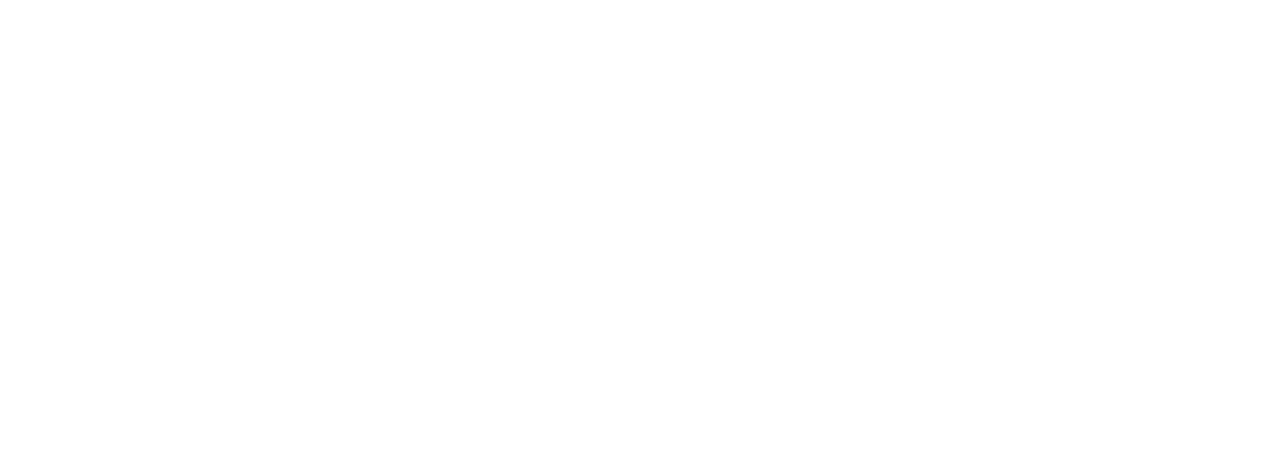
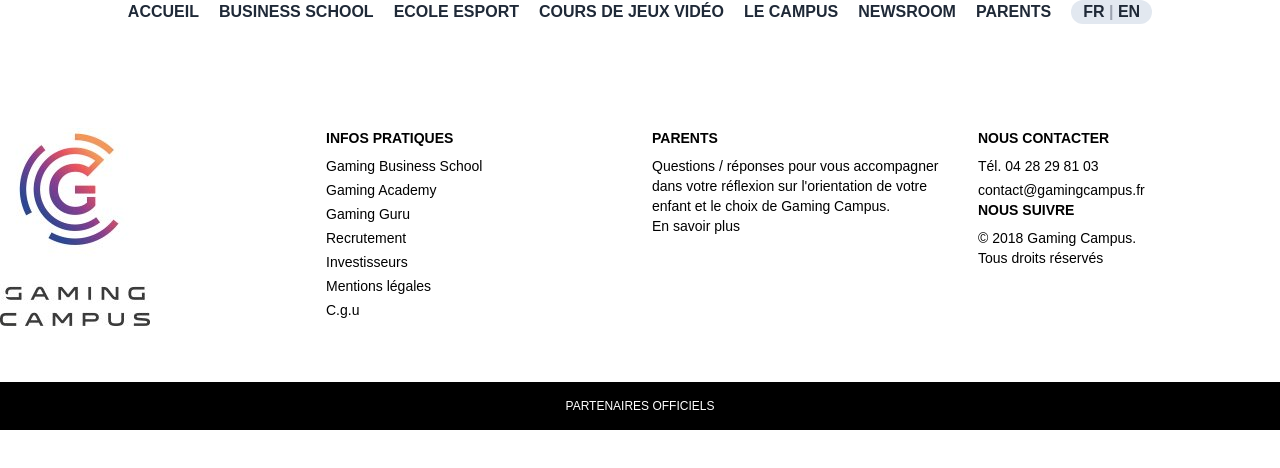
Before and after one commit to Crackzul/2Gaming-Campus, a website: page index.html in a window 1280 px wide. Drawn offline with Linux system fonts and the light colour scheme; a web font is replaced by a local one.

Commit message:
le squelette est fait

```diff
--- a/index.html
+++ b/index.html
@@ -6,7 +6,64 @@
     <title>Gaming Campus</title>
     <link rel="stylesheet" href="dist/styles.css">
 </head>
-<body>
-</body>
+<body class="font-montserrat bg-white text-gray-800">
 
-</html>
+    <header class="">
+        <nav class="hidden md:flex justify-center items-start gap-5 text-base container mx-auto">
+          <a href="#" class="hover:text-purple-600 font-semibold">ACCUEIL</a>
+          <a href="#" class="hover:text-purple-600 font-semibold">BUSINESS SCHOOL</a>
+          <a href="#" class="hover:text-purple-600 font-semibold">ECOLE ESPORT</a>
+          <a href="#" class="hover:text-purple-600 font-semibold">COURS DE JEUX VIDÉO</a>
+          <a href="#" class="hover:text-purple-600 font-semibold">LE CAMPUS</a>
+          <a href="#" class="hover:text-purple-600 font-semibold">NEWSROOM</a>
+          <a href="#" class="hover:text-purple-600 font-semibold">PARENTS</a>
+          <div class="bg-slate-200 rounded-full px-3 font-semibold">
+          <a href="#" class="hover:text-purple-600 font-semibold">FR</a>
+          <span class="text-gray-400">|</span>
+          <a href="#" class="hover:text-purple-600 font-semibold">EN</a>
+          </div>
+        </nav>
+    </header>
+
+    <main>
+    </main>
+    <footer class="text-black mt-16">
+      <div class="container py-10 grid grid-cols-1 md:grid-cols-4 gap-6 text-sm">
+        <div>
+          <img src="Assets/images/logo-gc-footer.jpg" alt="Logo" class="h-30 mb-4">
+        </div>
+        <div>
+          <h4 class="font-bold mb-2">INFOS PRATIQUES</h4>
+          <ul class="space-y-1">
+            <li><a href="#">Gaming Business School</a></li>
+            <li><a href="#">Gaming Academy</a></li>
+            <li><a href="#">Gaming Guru</a></li>
+            <li><a href="#">Recrutement</a></li>
+            <li><a href="#">Investisseurs</a></li>
+            <li><a href="#">Mentions légales</a></li>
+            <li><a href="#">C.g.u</a></li>
+          </ul>
+        </div>
+        <div>
+          <h4 class="font-bold mb-2">PARENTS</h4>
+          <p>Questions / réponses pour vous accompagner dans votre réflexion sur l'orientation de votre enfant et le choix de Gaming Campus.
+          </p>
+          <ul class="space-y-1">
+            <li><a href="#">En savoir plus</a></li>
+          </ul>
+        </div>
+        <div>
+          <h4 class="font-bold mb-2">NOUS CONTACTER</h4>
+          <ul class="space-y-1">
+            <li><a href="#">Tél. 04 28 29 81 03</a></li>
+            <li><a href="#">contact@gamingcampus.fr</a></li>
+          </ul>
+          <h4 class="font-bold mb-2">NOUS SUIVRE</h4>
+          <p>© 2018 Gaming Campus.<br>Tous droits réservés</p>
+        </div>
+      </div>
+      <div class="bg-black py-4 text-center text-xs text-white">PARTENAIRES OFFICIELS</div>
+    </footer>
+
+  </body>
+  </html>
--- a/src/styles.css
+++ b/src/styles.css
@@ -4,6 +4,8 @@
 @font-face {
     font-family: 'Montserrat';
     src: url(../Assets/font/Montserrat/static/Montserrat-Regular.ttf);
+}
+@font-face {
     font-family: 'Raleway';
     src: url(../Assets/font/Raleway/static/Raleway-Regular.ttf);
 }
--- a/tailwind.config.js
+++ b/tailwind.config.js
@@ -4,8 +4,8 @@ module.exports = {
   theme: {
     extend: {
       fontFamily: {
-        Montserrat:['Montserrat'],
-        Raleway:['Raleway'],
+        montserrat: ['Montserrat', 'sans-serif'],
+        raleway: ['Raleway', 'sans-serif'],
       }
     },
   },
```
Also changed, not shown: dist/styles.css, 1 other file.
